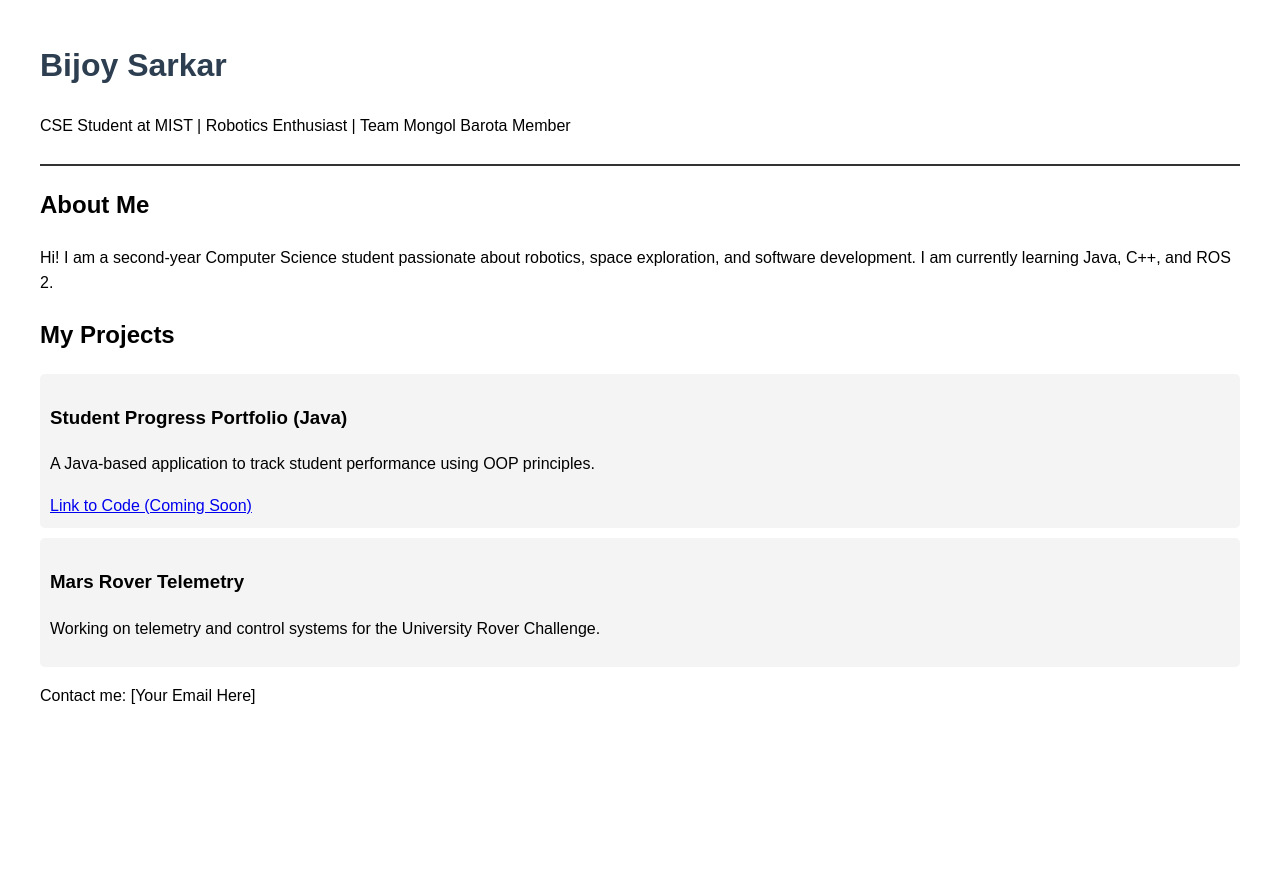
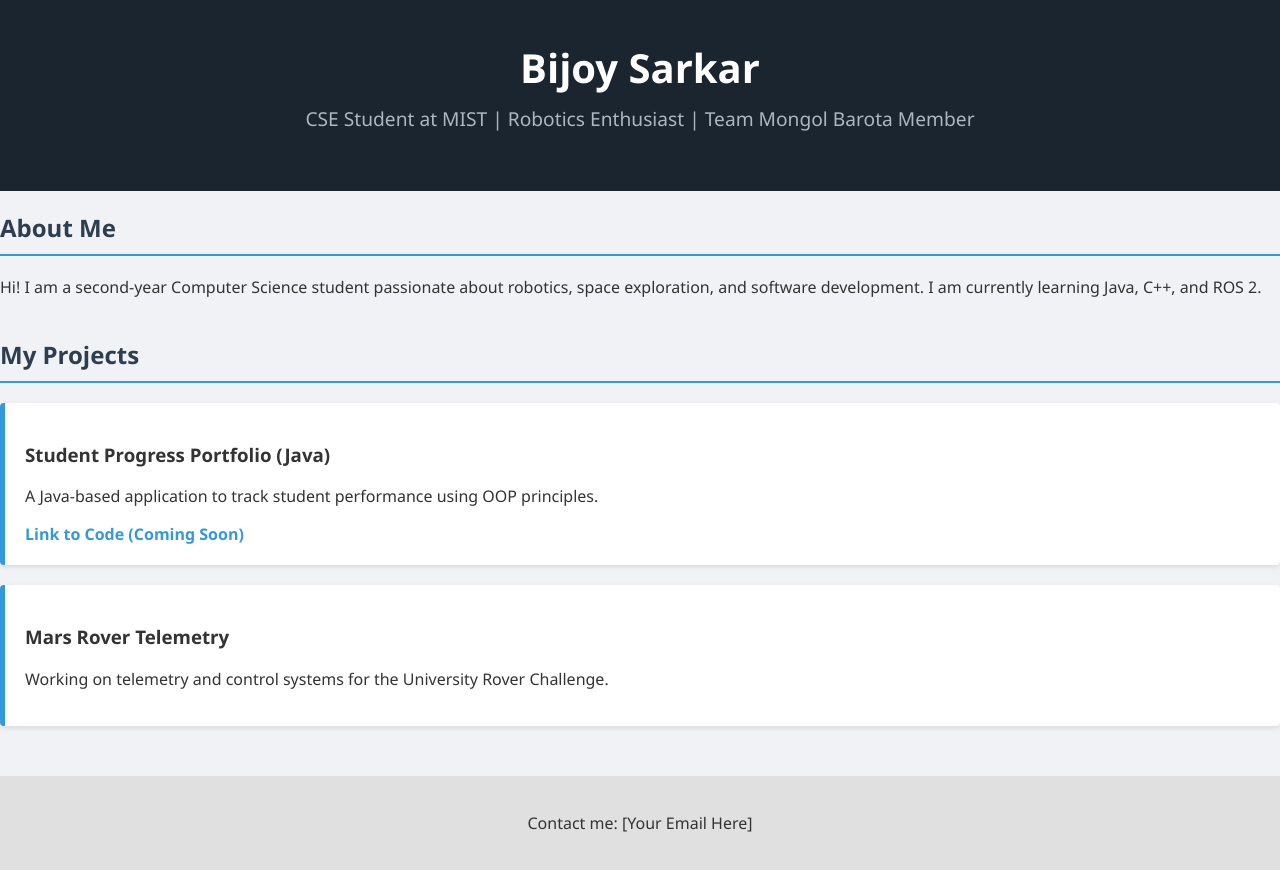
Before and after one commit to BijoySarkar11/BijoySarkar11.github.io, a plain HTML site: page index.html in a window 1280 px wide. Before the commit the page ends 800 px from the top, so only its background shows below. Drawn offline with Linux system fonts and the light colour scheme.

Commit message:
Added CSS styling

```diff
--- a/index.html
+++ b/index.html
@@ -4,12 +4,7 @@
     <meta charset="UTF-8">
     <meta name="viewport" content="width=device-width, initial-scale=1.0">
     <title>Bijoy Sarkar | Portfolio</title>
-    <style>
-        body { font-family: Arial, sans-serif; margin: 40px; line-height: 1.6; }
-        header { border-bottom: 2px solid #333; padding-bottom: 10px; margin-bottom: 20px; }
-        h1 { color: #2c3e50; }
-        .project { background: #f4f4f4; padding: 10px; margin-bottom: 10px; border-radius: 5px; }
-    </style>
+    <link rel="stylesheet" href="style.css">
 </head>
 <body>
 
--- /dev/null
+++ b/style.css
@@ -0,0 +1,73 @@
+/* General Setup */
+body {
+    font-family: 'Segoe UI', Tahoma, Geneva, Verdana, sans-serif;
+    margin: 0;
+    padding: 0;
+    background-color: #f0f2f5;
+    color: #333;
+}
+
+/* The Top Header */
+header {
+    background-color: #1a252f; /* Dark Blue for Tech look */
+    color: white;
+    padding: 40px 20px;
+    text-align: center;
+}
+
+header h1 {
+    margin: 0;
+    font-size: 2.5rem;
+}
+
+header p {
+    color: #aeb6bf; /* Light gray text */
+    font-size: 1.2rem;
+    margin-top: 10px;
+}
+
+/* The Main Container */
+.container {
+    max-width: 800px;
+    margin: 30px auto; /* Centers the content */
+    padding: 0 20px;
+}
+
+section {
+    margin-bottom: 40px;
+}
+
+h2 {
+    color: #2c3e50;
+    border-bottom: 2px solid #3498db; /* Blue underline */
+    padding-bottom: 10px;
+}
+
+/* Project Cards */
+.project {
+    background: white;
+    border-left: 5px solid #3498db; /* Blue accent line */
+    padding: 20px;
+    margin-bottom: 20px;
+    border-radius: 4px;
+    box-shadow: 0 2px 5px rgba(0,0,0,0.1); /* Subtle 3D shadow */
+    transition: transform 0.2s;
+}
+
+.project:hover {
+    transform: translateY(-5px); /* Moves up slightly when hovered */
+}
+
+/* Links and Footer */
+a {
+    color: #3498db;
+    text-decoration: none;
+    font-weight: bold;
+}
+
+footer {
+    text-align: center;
+    padding: 20px;
+    background-color: #e0e0e0;
+    margin-top: 50px;
+}
```
